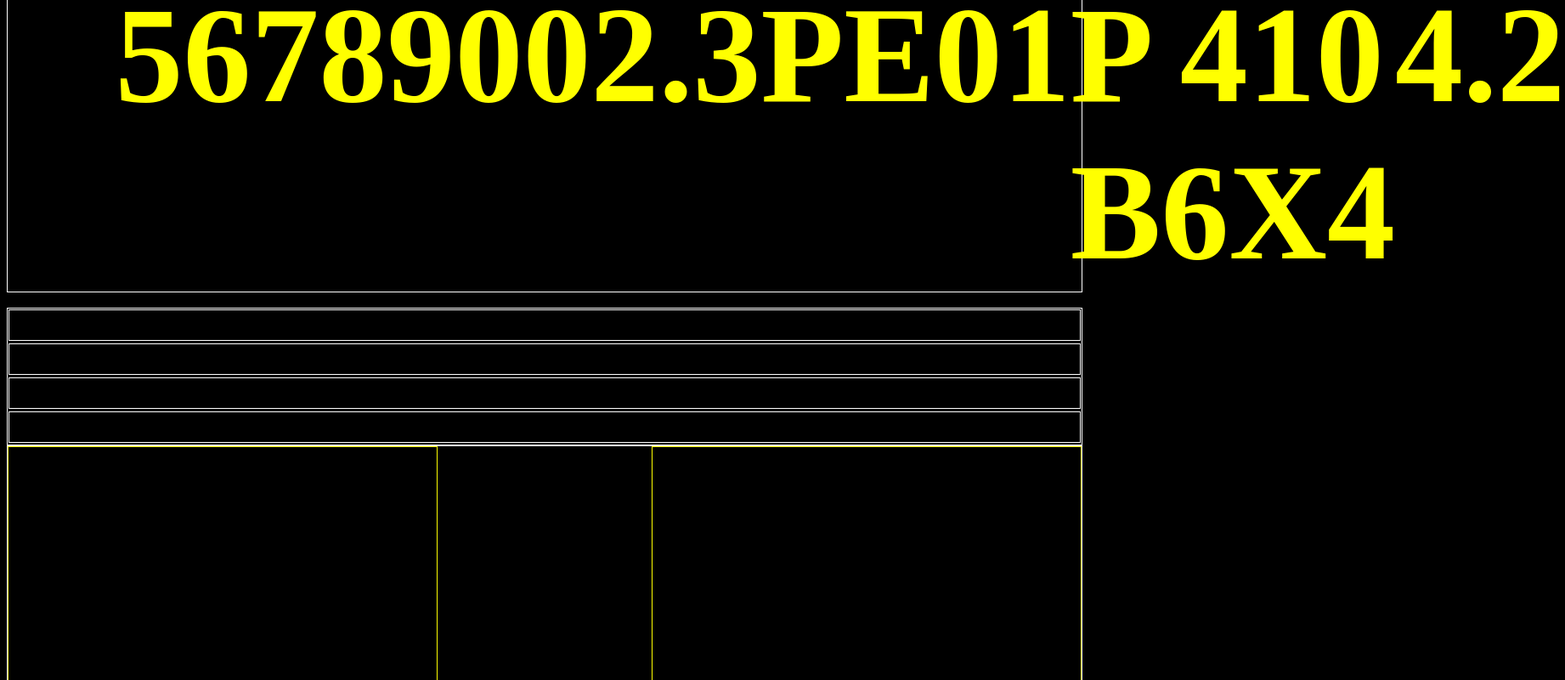
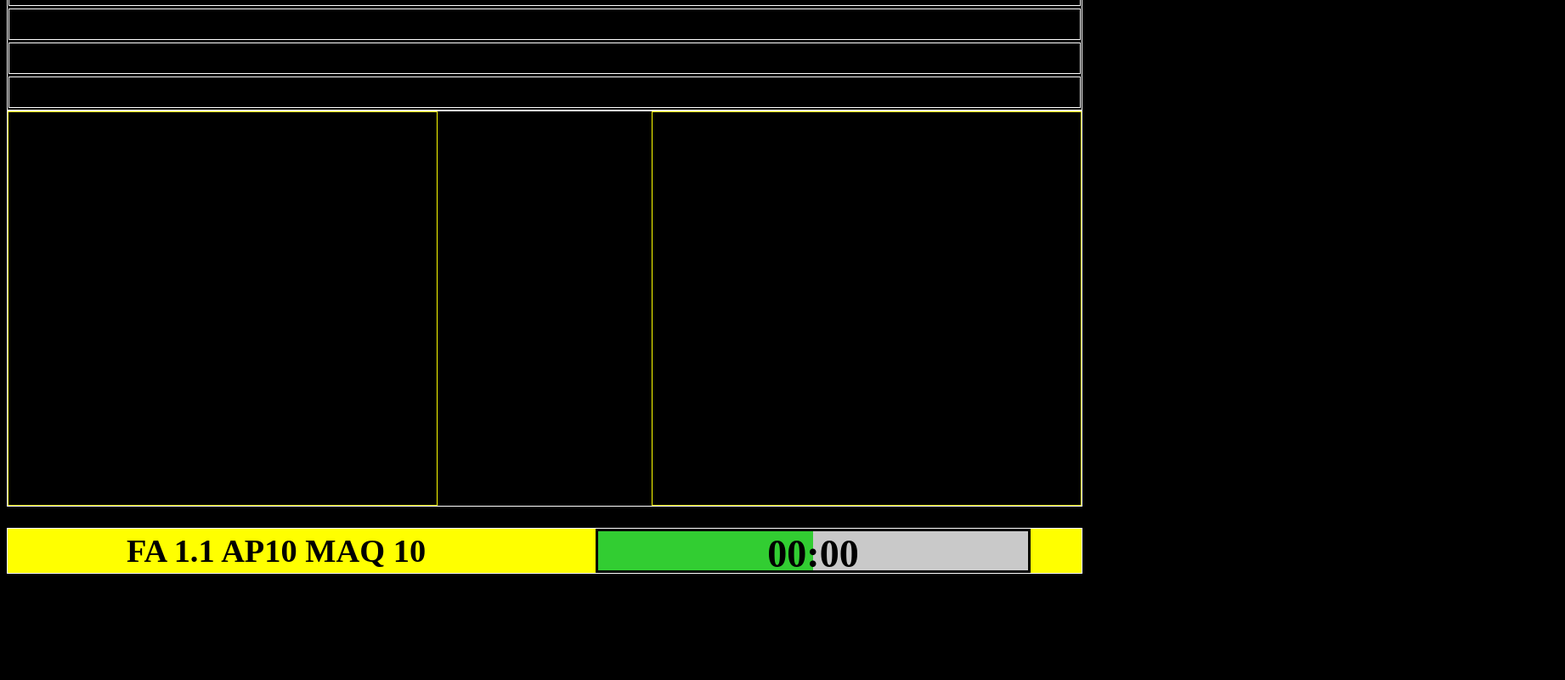
Before and after one commit to hugueds/web-les, an Angular app: page / in a window 1280 px wide. Shown: the part 140-940 px from the top of the page at 85% size, 1842 px wide, since content can reach past the window. After the commit the page ends 823 px from the top, so only its background shows below. Built offline with nearby package versions, Linux system fonts and the light colour scheme.

Commit message:
add some models

```diff
--- a/angular.json
+++ b/angular.json
@@ -117,8 +117,13 @@
               "devServerTarget": "web-les:serve:production"
             }
           }
+        },
+        "deploy": {
+          "builder": "angular-cli-ghpages:deploy",
+          "options": {}
         }
       }
-    }},
+    }
+  },
   "defaultProject": "web-les"
 }
--- a/package.json
+++ b/package.json
@@ -28,9 +28,10 @@
     "@angular/cli": "~9.0.1",
     "@angular/compiler-cli": "~9.0.0",
     "@angular/language-service": "~9.0.0",
-    "@types/node": "^12.11.1",
     "@types/jasmine": "~3.5.0",
     "@types/jasminewd2": "~2.0.3",
+    "@types/node": "^12.11.1",
+    "angular-cli-ghpages": "^0.6.2",
     "codelyzer": "^5.1.2",
     "jasmine-core": "~3.5.0",
     "jasmine-spec-reporter": "~4.2.1",
--- a/src/app/components/footer/footer.component.css
+++ b/src/app/components/footer/footer.component.css
@@ -3,7 +3,7 @@
   margin-top: 2%;
   width: 100%;
   border: 1px solid #FFF;
-  min-height: 3vh;
+  min-height: 3vw;
   font-weight: bold;
   color: white;
   display: flex;
@@ -12,7 +12,7 @@
 .footer__message {
   display: flex;
   flex: 1 0 50%;
-  font-size: 9.5em;
+  font-size: 3vw;
   justify-content: center;
   align-items: center;
   top:0;
@@ -22,12 +22,12 @@
 .footer__timer {
   display: flex;
   flex: 1 0 50%;
-  font-size: 5vh;
   justify-content: center;
 }
 
 .footer__timer--progress {
-  margin: 1% 0 1% 0;
+  /* margin: 1% 0 1% 0; */
+  height: 3.6vw;
   border: 0.25vw solid #000;
   width: 80%;
   background: #FFF;
@@ -37,7 +37,6 @@
   display: flex;
   width: 80%;
   background: limegreen;
-  font-size: 1px;
 }
 
 
@@ -56,7 +55,7 @@ progress {
 }
 
 .progress {
-  height: 1.2em;
+  height: 3.6vw;
   width: 100%;
   background-color: #c9c9c9;
   position: relative;
@@ -64,7 +63,7 @@ progress {
 
 .progress:before {
   content: attr(data-label);
-  font-size: 1em;
+  font-size: 3.6vw;
   position: absolute;
   text-align: center;
   /* top: 7.5%; */
--- a/src/app/components/footer/footer.component.html
+++ b/src/app/components/footer/footer.component.html
@@ -1,4 +1,4 @@
-<div class="footer footer__wrapper footer--danger">
+<div class="footer footer__wrapper footer--warning">
 
   <div class="footer footer__message">
     FA 1.1 AP10 MAQ 10
--- a/src/app/components/header/header.component.css
+++ b/src/app/components/header/header.component.css
@@ -16,8 +16,8 @@
     margin: 0.5%;
     margin-left: 12%;
     margin-right: 10%;
-    font-size: 5rem;
-    /* border: 1px solid white; */
+    font-size: 1.2vw;
+
 }
 
 .header__values {
@@ -27,7 +27,7 @@
     font-weight: bold;
     flex: 1 1 auto;
     justify-content: space-between;
-    font-size: 10rem;
+    font-size: 3.3vw;
     margin-left: 10%;
     margin-right: 10%;
 }
--- a/src/app/components/work-station/work-station.component.css
+++ b/src/app/components/work-station/work-station.component.css
@@ -1,7 +1,8 @@
 .work-station__wrapper {
     margin: 0 auto;
     width: 100%;
-    min-height: 55vh;
+    /* min-height: 60vh; */
+    height: 58vh;
     border: 1px solid white;
     display: flex;
 }
--- a/src/styles.css
+++ b/src/styles.css
@@ -1,4 +1,12 @@
 /* You can add global styles to this file, and also import other style files */
+
+html {
+  margin: 0;
+  padding: 0;
+  width: 100%;
+  font-size: 100%;
+}
+
 body {
-    background-color: black;
+  background-color: black;
 }
```
Also changed, not shown: 1 other file (tests, documents, lock files or other folders).
